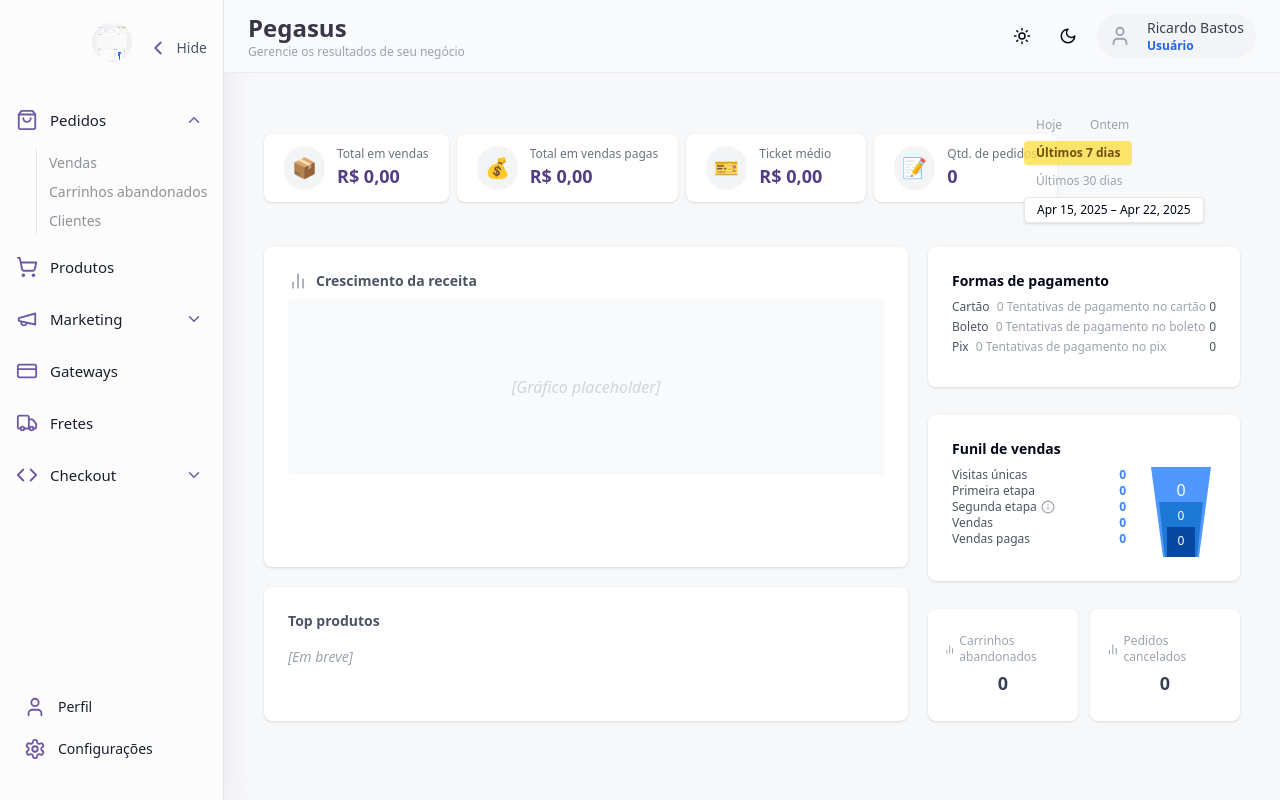
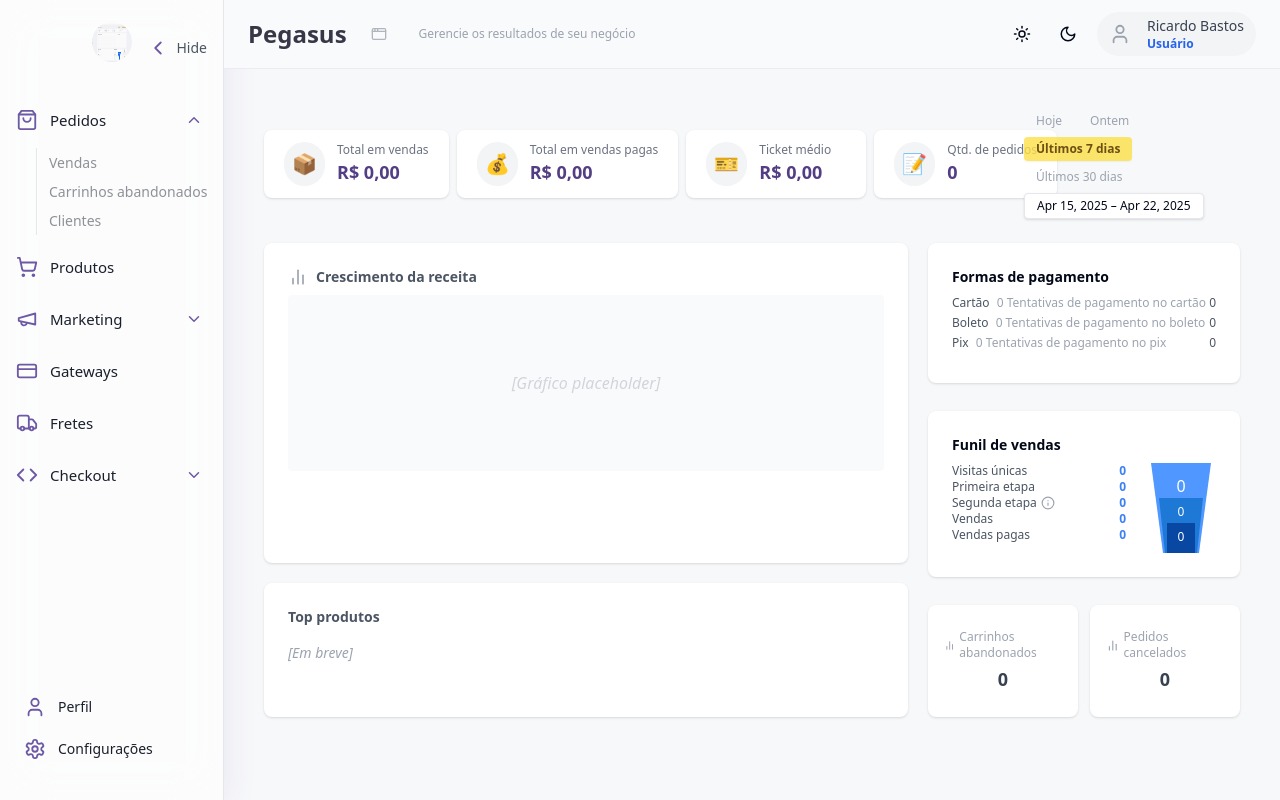
Before and after one commit to Rckbastos/clear-cart-checkout, a React (Vite) app: page / in a window 1280 px wide. Built offline with nearby package versions, Linux system fonts and the light colour scheme.

Commit message:
feat: Add window icon to header
Adds a window icon next to the header name in the DashboardHeader component. The icon is styled to be discreet.

```diff
--- a/src/components/DashboardHeader.tsx
+++ b/src/components/DashboardHeader.tsx
@@ -1,15 +1,23 @@
 
-import { User, Sun, Moon, Shield } from "lucide-react";
+import { User, Sun, Moon, Shield, AppWindow } from "lucide-react";
 import { useIsAdmin } from "@/hooks/useIsAdmin";
+import { Button } from "@/components/ui/button";
 
 export default function DashboardHeader() {
   const { isAdmin } = useIsAdmin();
 
   return (
     <header className="w-full flex items-center justify-between px-2 md:px-6 py-3 border-b border-[#ececf0] backdrop-blur-xl bg-gray-50">
-      <div>
+      <div className="flex items-center gap-3">
         <h1 className="text-xl md:text-2xl font-bold text-[#383748]">Pegasus</h1>
-        <p className="text-gray-400 text-xs">Gerencie os resultados de seu negócio</p>
+        <Button
+          variant="ghost"
+          size="icon"
+          className="text-gray-500 hover:text-gray-700 opacity-50 hover:opacity-100 transition-all"
+        >
+          <AppWindow size={16} />
+        </Button>
+        <p className="text-gray-400 text-xs ml-2">Gerencie os resultados de seu negócio</p>
       </div>
       <div className="flex items-center gap-3">
         <button className="p-2 rounded-full hover:bg-secondary transition">
```
